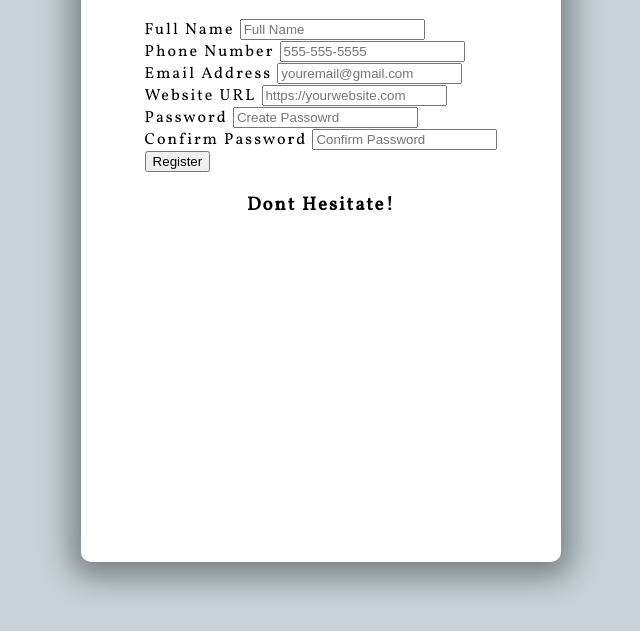
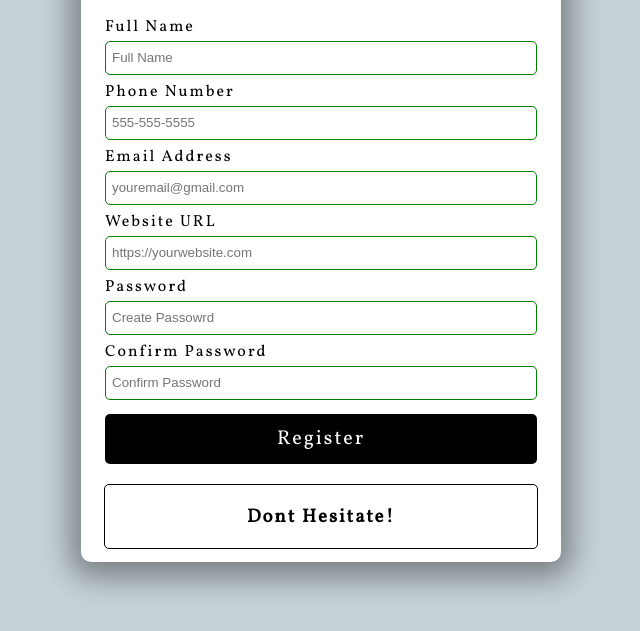
Before and after one commit to ShabbirMuhammad2000/Form-Validator, a plain HTML site: page index.html in a window 1280 px wide. Shown: the part 153-784 px from the top of the page, without its empty margins (319-959 px from the left). Drawn offline with Linux system fonts and the light colour scheme.

Commit message:
Finished Form CSS

```diff
--- a/style.css
+++ b/style.css
@@ -25,3 +25,69 @@ body {
   border-radius: 10px;
   box-shadow: 0 5px 30px 10px rgba(0, 0, 0, 0.4)
 }
+
+/* Form */
+form {
+  width: 90%;
+}
+
+.form-group {
+  height: 65px;
+}
+
+label {
+  position: relative;
+  bottom: 3px;
+}
+
+input {
+  width: 100%;
+  height: 34px;
+  padding: 6px;
+  border: 1px solid black;
+  border-radius: 5px;
+  outline: none;
+  box-sizing: border-box;
+  transition: all 0.3s;
+}
+
+input:valid {
+  border: 1px solid green;
+}
+
+inpuit:invalid {
+  border: 1px solid red;
+}
+
+button {
+  cursor: pointer;
+  color: white;
+  background-color: black;
+  border: none;
+  border-radius: 5px;
+  height: 50px;
+  width: 100%;
+  font-family: 'Vollkorn', serif;
+  font-size: 20px;
+  letter-spacing: 2px;
+  margin-top: 5px;
+}
+
+button:hover {
+  filter: brightness(200%);
+  background: rgb(9, 9, 9);
+}
+
+button:focus {
+  outline: none;
+}
+
+.message-container {
+  border: 1px solid black;
+  border-radius: 5px;
+  width: 90%;
+  margin-top: 20px;
+  display: flex;
+  justify-content: center;
+  color: black;
+}
```
